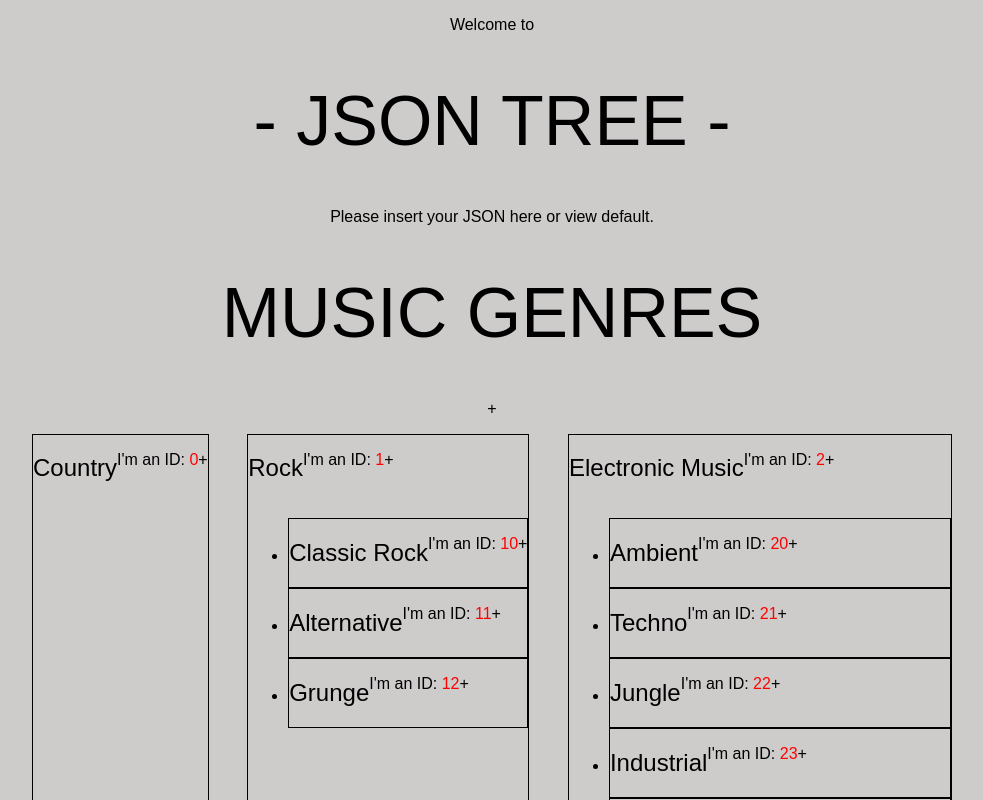
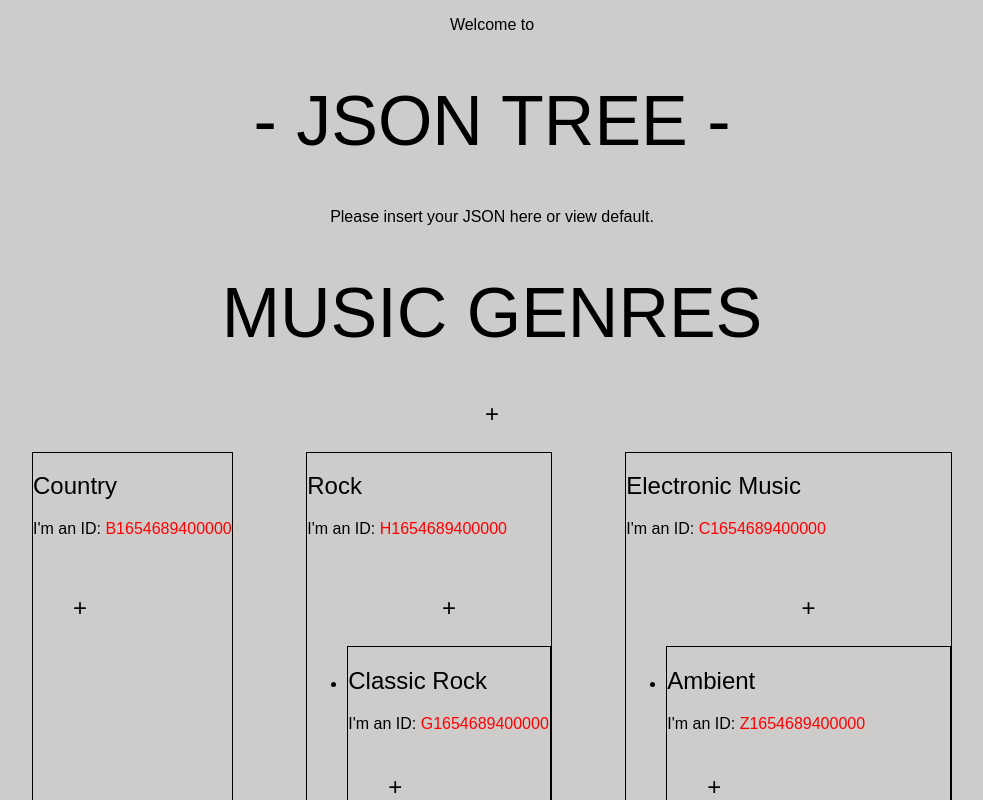
Before and after one commit to kaja-osojnik/json-tree, a React (Create React App) app: page / in a window 1280 px wide. Shown: the top 800 px of the page, without its empty margins (148-1131 px from the left). Built offline with nearby package versions, Linux system fonts and the light colour scheme; a web font is replaced by a local one.

Commit message:
Add random Ids, edit form

```diff
--- a/src/App.js
+++ b/src/App.js
@@ -1,6 +1,6 @@
 import React, { Fragment } from "react";
 import "./App.css";
-import Main from "./Main";
+import Main from "./components/Main";
 
 function App() {
   return (
--- a/src/Category.js
+++ /dev/null
@@ -1,85 +0,0 @@
-import React, { useState, useEffect } from "react";
-
-const Category = ({ tree, childId }) => {
-  const [showInput, setShowinput] = useState(false);
-  const [newItem, setNewItem] = useState("");
-  const [err, setErr] = useState(false);
-  const [initialStateIds, setInitialStateIds] = useState(tree.children);
-
-  useEffect(() => {
-    async function addIds() {
-      const data = await initialStateIds.map((x, i) => {
-        x.id = childId + i.toString();
-        return x;
-      });
-
-      setInitialStateIds(data);
-      console.log(data);
-      return;
-    }
-    addIds();
-  }, []);
-
-  const onSubmit = () => {
-    if (newItem === "") {
-      setErr(true);
-    } else {
-      // console.log(newItem);
-      const newId = childId + initialStateIds.length.toString();
-      tree.children.push({ title: newItem, id: newId, children: [] });
-      // console.log(tree);
-      setShowinput(false);
-    }
-  };
-
-  return (
-    <div className="border w30">
-      <div className="flex">
-        <h2> {tree.title} </h2>
-        <p>
-          {" "}
-          I'm an ID: <span className="red">{childId}</span>{" "}
-        </p>
-        <p className="pl16" onClick={() => setShowinput(!showInput)}>
-          +
-        </p>
-      </div>
-
-      <div className="flex">
-        <ul>
-          {showInput && (
-            <li className="flex">
-              <div>
-                <input
-                  type="text"
-                  name="newItem"
-                  value={newItem}
-                  onChange={(e) => {
-                    setErr(false);
-                    setNewItem(e.target.value);
-                  }}
-                />
-                {err && <small>*Can not add an empty element</small>}
-              </div>
-
-              <button onClick={onSubmit}>ADD</button>
-            </li>
-          )}
-          {initialStateIds.length
-            ? initialStateIds.map((child, index) => (
-                <li>
-                  <Category
-                    tree={child}
-                    key={childId + index.toString()}
-                    childId={childId + index.toString()}
-                  />
-                </li>
-              ))
-            : ""}
-        </ul>
-      </div>
-    </div>
-  );
-};
-
-export default Category;
--- a/src/Main.js
+++ /dev/null
@@ -1,69 +0,0 @@
-import React, { Fragment, useEffect, useState } from "react";
-import Category from "./Category";
-import initialState from "./initialState";
-
-const Main = () => {
-  const [showInput, setShowinput] = useState(false);
-  const [newItem, setNewItem] = useState("");
-  const [err, setErr] = useState(false);
-  const [initialStateIds, setInitialStateIds] = useState(initialState.children);
-
-  useEffect(() => {
-    async function addIds() {
-      const data = await initialState.children.map((x, i) => {
-        x.id = i;
-        return x;
-      });
-
-      setInitialStateIds(data);
-      return;
-    }
-    addIds();
-  }, []);
-
-  const onSubmit = () => {
-    if (newItem === "") {
-      setErr(true);
-    } else {
-      const newId = initialStateIds.length.toString();
-      initialStateIds.push({ title: newItem, id: newId, children: [] });
-      // console.log(initialStateIds);
-      setShowinput(false);
-    }
-  };
-
-  return (
-    <Fragment>
-      <h1>MUSIC GENRES</h1>
-      <p className="pl16" onClick={() => setShowinput(!showInput)}>
-        +
-      </p>
-      {showInput && (
-        <li className="flex">
-          <div>
-            <input
-              type="text"
-              name="newItem"
-              value={newItem}
-              onChange={(e) => {
-                setErr(false);
-                setNewItem(e.target.value);
-              }}
-            />
-            {err && <small>*Can not add an empty element</small>}
-          </div>
-
-          <button onClick={onSubmit}>ADD</button>
-        </li>
-      )}
-      <div className="flex flex-between container">
-        {initialStateIds.map((child) => {
-          // console.log(child.id);
-          return <Category tree={child} key={child.id} childId={child.id} />;
-        })}
-      </div>
-    </Fragment>
-  );
-};
-
-export default Main;
--- /dev/null
+++ b/src/components/AddCategoryItem.js
@@ -0,0 +1,58 @@
+import React, { useState, useEffect } from "react";
+
+const AddCategoryItem = ({ initialStateIds, childId }) => {
+  const [newItem, setNewItem] = useState("");
+  const [err, setErr] = useState(false);
+  const [showInput, setShowinput] = useState(false);
+
+  const onSubmit = () => {
+    if (newItem === "") {
+      setErr(true);
+    } else {
+      if (childId) {
+        const newId = parseInt(childId + initialStateIds.length.toString());
+        initialStateIds.push({ title: newItem, children: [], id: newId });
+      } else {
+        const newId = initialStateIds.length;
+        initialStateIds.push({ title: newItem, children: [], id: newId });
+      }
+
+      setNewItem("");
+      setShowinput("");
+    }
+  };
+
+  return (
+    <div>
+      {" "}
+      <p
+        className="pl16"
+        style={{ fontSize: "24px" }}
+        onClick={() => setShowinput(!showInput)}
+      >
+        {showInput ? "-" : "+"}
+      </p>
+      {showInput && (
+        <li className="flex">
+          <div>
+            <input
+              autoFocus
+              type="text"
+              name="newItem"
+              value={newItem}
+              onChange={(e) => {
+                setErr(false);
+                setNewItem(e.target.value);
+              }}
+            />
+            {err && <small>*Can not add an empty element</small>}
+          </div>
+
+          <button onClick={onSubmit}>ADD</button>
+        </li>
+      )}
+    </div>
+  );
+};
+
+export default AddCategoryItem;
--- /dev/null
+++ b/src/components/Category.js
@@ -0,0 +1,49 @@
+import React, { useState, useEffect } from "react";
+import AddCategoryItem from "./AddCategoryItem";
+import EditItem from "./EditItem";
+
+const Category = ({ tree }) => {
+  const [initialStateIds, setInitialStateIds] = useState(tree.children);
+
+  useEffect(() => {
+    async function addIds() {
+      const data = await initialStateIds.map((x, i) => {
+        var uniqid = Date.now();
+        var randLetter = String.fromCharCode(
+          65 + Math.floor(Math.random() * 26)
+        );
+        var uniqid = randLetter + Date.now();
+        x.id = uniqid;
+        return x;
+      });
+
+      setInitialStateIds(data);
+      return;
+    }
+    addIds();
+  }, []);
+
+  return (
+    <div className="border w30">
+      <EditItem title={tree.title} id={tree.id} />
+
+      <div className="flex">
+        <ul>
+          <AddCategoryItem
+            initialStateIds={initialStateIds}
+            childId={tree.id}
+          />
+          {initialStateIds.length
+            ? initialStateIds.map((child, index) => (
+                <li>
+                  <Category tree={child} key={tree.id} childId={tree.id} />
+                </li>
+              ))
+            : ""}
+        </ul>
+      </div>
+    </div>
+  );
+};
+
+export default Category;
--- /dev/null
+++ b/src/components/EditItem.js
@@ -0,0 +1,47 @@
+import React, { useState } from "react";
+
+const EditItem = ({ title, id }) => {
+  const [shotEditItem, setShowEditItem] = useState(false);
+  const [newTitle, setNewTitle] = useState(title);
+  const [err, setErr] = useState(false);
+
+  const onSubmit = () => {
+    if (newTitle === "") {
+      setErr(true);
+    } else {
+      console.log(newTitle);
+      setShowEditItem(false);
+    }
+  };
+
+  return (
+    <div className="flex">
+      {!shotEditItem ? (
+        <div onClick={() => setShowEditItem(true)}>
+          <h2> {newTitle} </h2>
+          <p>
+            {" "}
+            I'm an ID: <span className="red">{id}</span>{" "}
+          </p>
+        </div>
+      ) : (
+        <div>
+          <input
+            autoFocus
+            type="text"
+            name="newItem"
+            value={newTitle}
+            onChange={(e) => {
+              setErr(false);
+              setNewTitle(e.target.value);
+            }}
+          />
+          {err && <small>*Item can't be empty.</small>}
+          <button onClick={onSubmit}>ADD</button>
+        </div>
+      )}
+    </div>
+  );
+};
+
+export default EditItem;
--- /dev/null
+++ b/src/components/Main.js
@@ -0,0 +1,43 @@
+import React, { Fragment, useEffect, useState } from "react";
+import Category from "./Category";
+import initialState from "../initialState";
+import AddCategoryItem from "./AddCategoryItem";
+
+const Main = () => {
+  const [initialStateIds, setInitialStateIds] = useState(initialState.children);
+
+  useEffect(() => {
+    async function addIds() {
+      const data = await initialState.children.map((x, i) => {
+        var uniqid = Date.now();
+        var randLetter = String.fromCharCode(
+          65 + Math.floor(Math.random() * 26)
+        );
+        var uniqid = randLetter + Date.now();
+        x.id = uniqid;
+        return x;
+      });
+
+      setInitialStateIds(data);
+      return;
+    }
+    addIds();
+  }, []);
+
+  return (
+    <Fragment>
+      <h1>MUSIC GENRES</h1>
+      <AddCategoryItem
+        initialStateIds={initialStateIds}
+        childId={initialStateIds.id}
+      />
+      <div className="flex flex-between container">
+        {initialStateIds.map((child) => {
+          return <Category tree={child} key={child.id} />;
+        })}
+      </div>
+    </Fragment>
+  );
+};
+
+export default Main;
```
